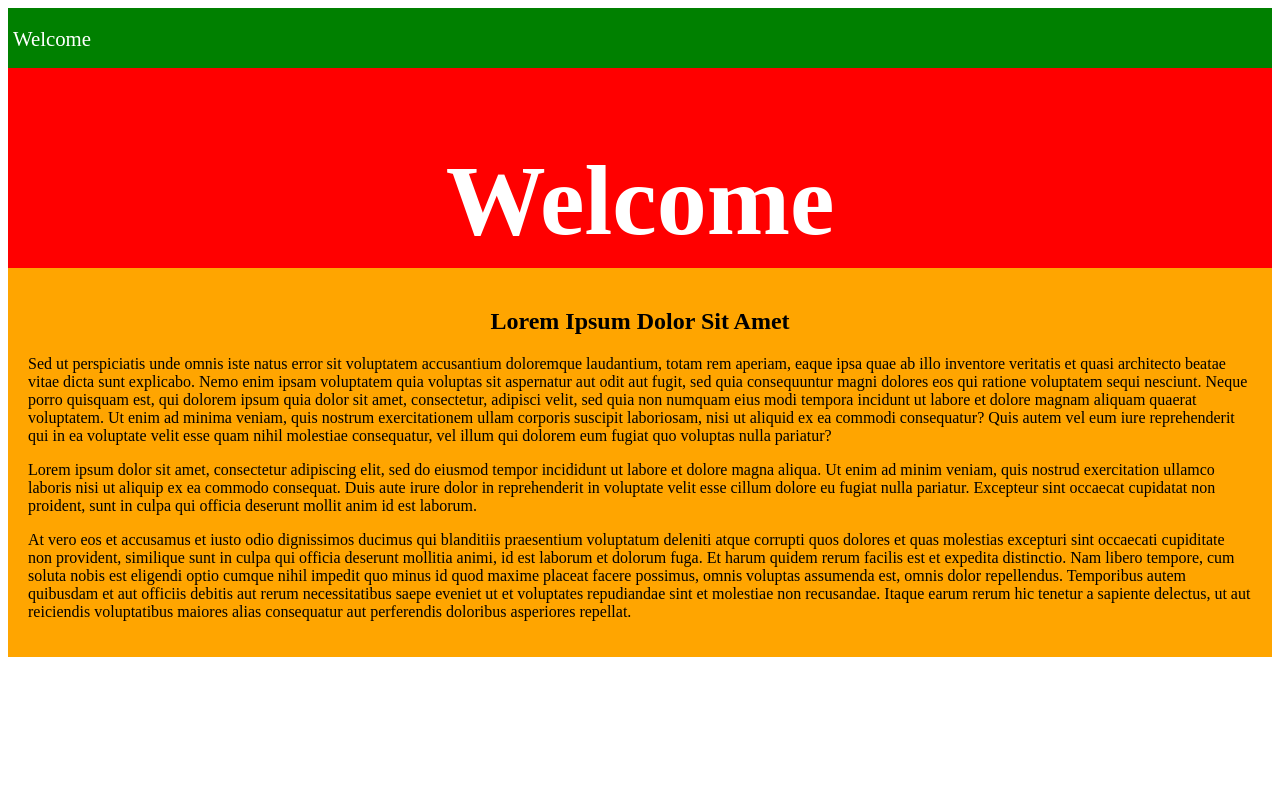
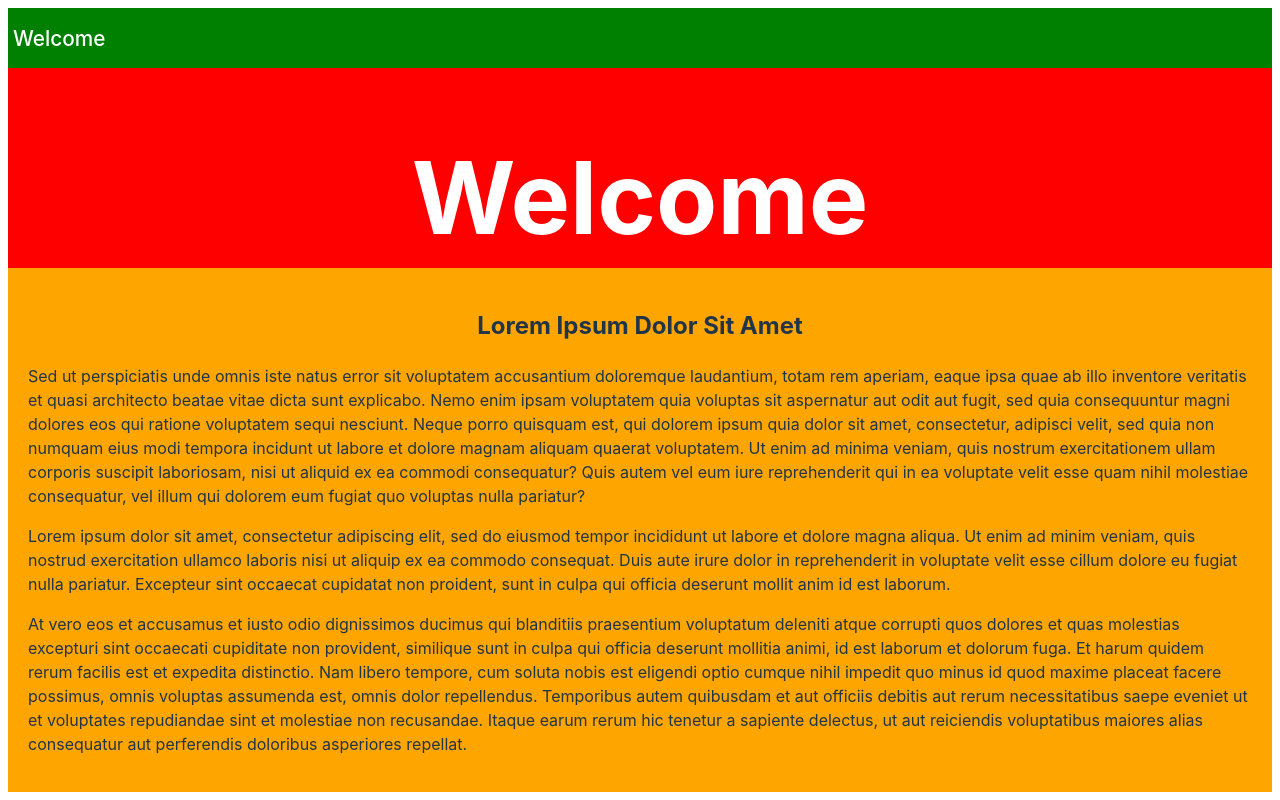
Before and after one commit to ant05man/React-Portfolio, a React (Vite) app: page / in a window 1280 px wide. Built offline with nearby package versions, Linux system fonts and the light colour scheme.

Commit message:
changed index.jsx code

```diff
--- /dev/null
+++ b/src/index.css
@@ -0,0 +1,60 @@
+:root {
+    font-family: Inter, system-ui, Avenir, Helvetica, Arial, sans-serif;
+    line-height: 1.5;
+    font-weight: 400;
+
+    color-scheme: light dark;
+    color: rgba(255, 255, 255, 0.87);
+
+    font-synthesis: none;
+    text-rendering: optimizeLegibility;
+    -webkit-font-smoothing: antialiased;
+    -moz-osx-font-smoothing: grayscale;
+    -webkit-text-size-adjust: 100%;
+  }
+
+  a {
+    font-weight: 500;
+    color: #646cff;
+    text-decoration: inherit;
+  }
+  a:hover {
+    color: #535bf2;
+  }
+
+  h1 {
+    font-size: 3.2em;
+    line-height: 1.1;
+  }
+
+  button {
+    border-radius: 8px;
+    border: 1px solid transparent;
+    padding: 0.6em 1.2em;
+    font-size: 1em;
+    font-weight: 500;
+    font-family: inherit;
+    background-color: #1a1a1a;
+    cursor: pointer;
+    transition: border-color 0.25s;
+  }
+  button:hover {
+    border-color: #646cff;
+  }
+  button:focus,
+  button:focus-visible {
+    outline: 4px auto -webkit-focus-ring-color;
+  }
+
+  @media (prefers-color-scheme: light) {
+    :root {
+      color: #213547;
+      background-color: #ffffff;
+    }
+    a:hover {
+      color: #747bff;
+    }
+    button {
+      background-color: #f9f9f9;
+    }
+  }
```
Also changed, not shown: src/main.jsx (+6 -3 lines).
